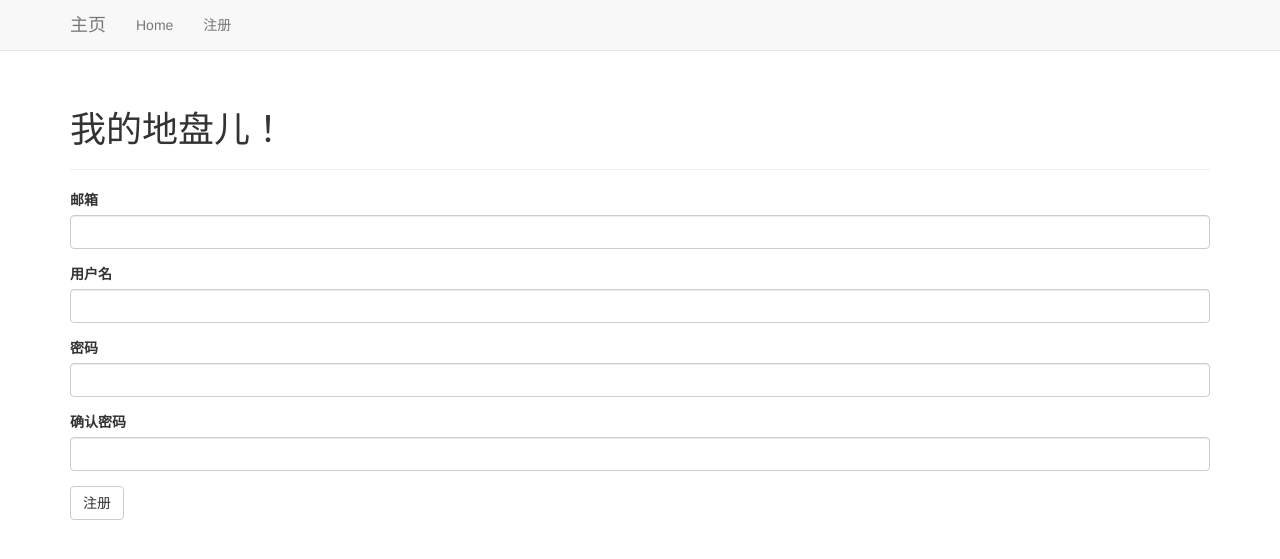
After one commit to JunerMe/zhuye, a Flask app: page /auth/register in a window 1280 px wide. The commit adds this page. Shown: the top 559 px of the page. Run offline with Flask 2, Linux system fonts and the light colour scheme; some libraries are stand-ins or nearby versions.

Commit message:
20150802 实现了用户注册功能

```diff
--- a/app/__init__.py
+++ b/app/__init__.py
@@ -21,4 +21,7 @@ def create_app():
     from .main import main as main_blueprint
     app.register_blueprint(main_blueprint)
 
+    from .auth import auth as auth_blueprint
+    app.register_blueprint(auth_blueprint, url_prefix='/auth')
+
     return app
--- /dev/null
+++ b/app/auth/forms.py
@@ -0,0 +1,26 @@
+# -*- coding: utf-8 -*-
+__author__ = 'Juner'
+
+#注册用户表单
+from flask_wtf import Form
+from wtforms import StringField, PasswordField, SubmitField
+from wtforms.validators import InputRequired, Length, Email, EqualTo
+from ..models import UserModel
+
+
+
+class RegisterForm(Form):
+    email = StringField('邮箱',validators=[InputRequired(), Email()])
+    username = StringField('用户名',validators=[InputRequired(), Length(6, 64)])
+    password = PasswordField('密码', validators=[InputRequired(), Length(6,64), EqualTo('password2', message='两次输入密码不一致，请重新输入')])
+    password2 = PasswordField('确认密码', validators=[InputRequired()])
+    submit = SubmitField('注册')
+
+    def validate_email(self, field):
+        if UserModel.query.filter_by(email=field.data).first():
+            raise ValueError('呃呃，这个邮箱已经注册过啦')
+
+
+    def validate_username(self, filed):
+        if UserModel.query.filter_by(username=filed.data).first():
+            raise ValueError('呃呃，这个用户名已经被注册啦，换一个吧')
--- /dev/null
+++ b/app/auth/views.py
@@ -0,0 +1,19 @@
+# -*- coding: utf-8 -*-
+__author__ = 'Juner'
+
+from . import auth
+from .forms import RegisterForm
+from flask import render_template, redirect, url_for
+from ..models import UserModel
+from .. import db
+
+
+@auth.route('/register', methods=['GET', 'POST'])
+def register():
+    form = RegisterForm()
+    if form.validate_on_submit():
+        user = UserModel(email=form.email.data, username=form.username.data, password=form.password.data)
+        db.session.add(user)
+        db.session.commit()
+        return redirect(url_for('main.index'))
+    return render_template('auth/register.html', form=form)
--- /dev/null
+++ b/app/templates/auth/register.html
@@ -0,0 +1,15 @@
+<!DOCTYPE html>
+{% extends "base.html" %}
+{% import "bootstrap/wtf.html" as wtf %}
+
+
+
+
+
+{% block page_content %}
+<div class="page-header">
+    <h1>我的地盘儿！</h1>
+</div>
+<div>{{ wtf.quick_form(form) }}</div>
+
+{% endblock %}
--- a/app/templates/base.html
+++ b/app/templates/base.html
@@ -31,6 +31,7 @@
         <div class="navbar-collapse collapse">
             <ul class="nav navbar-nav">
                 <li><a href="{{ url_for('main.index') }}">Home</a></li>
+                <li><a href="{{ url_for('auth.register') }}">注册</a></li>
             </ul>
         </div>
     </div>
--- a/app/templates/index.html
+++ b/app/templates/index.html
@@ -9,6 +9,9 @@
 {% block page_content %}
 <div class="page-header">
     <h1>我的地盘儿！</h1>
+
+</div>
+<div>
     {{ wtf.quick_form(form) }}
 </div>
 
```
Also changed, not shown: app/auth/__init__.py (added, +8 -0 lines), app/models.py (+7 -0 lines), data.sqlite.
